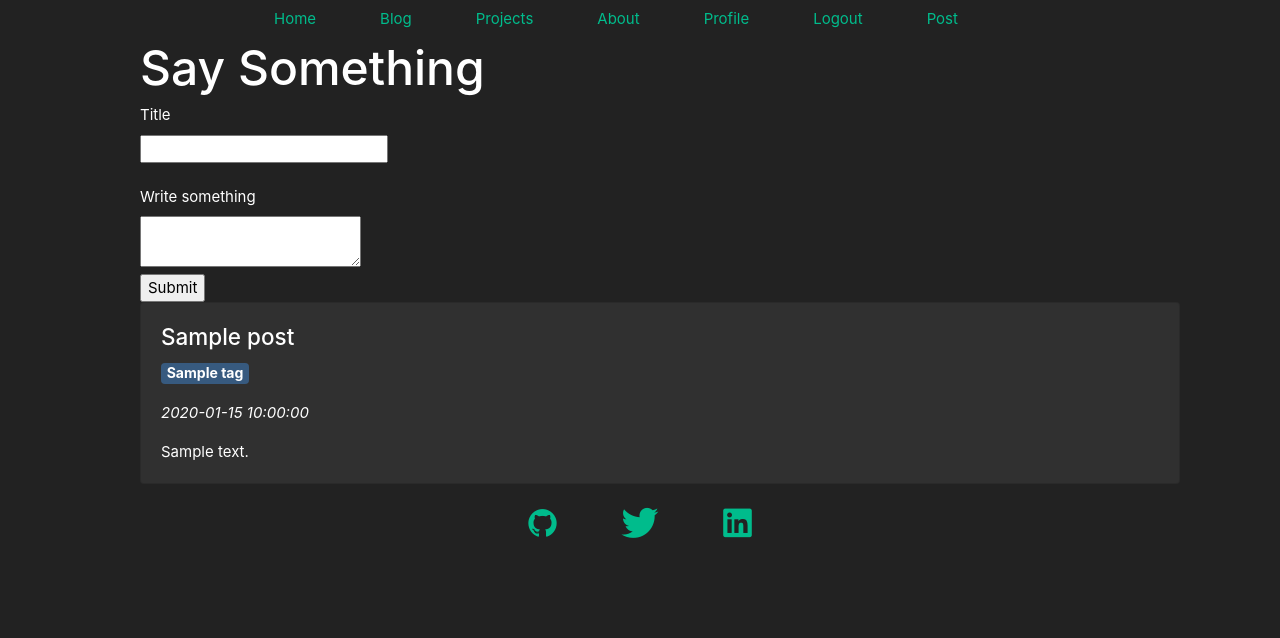
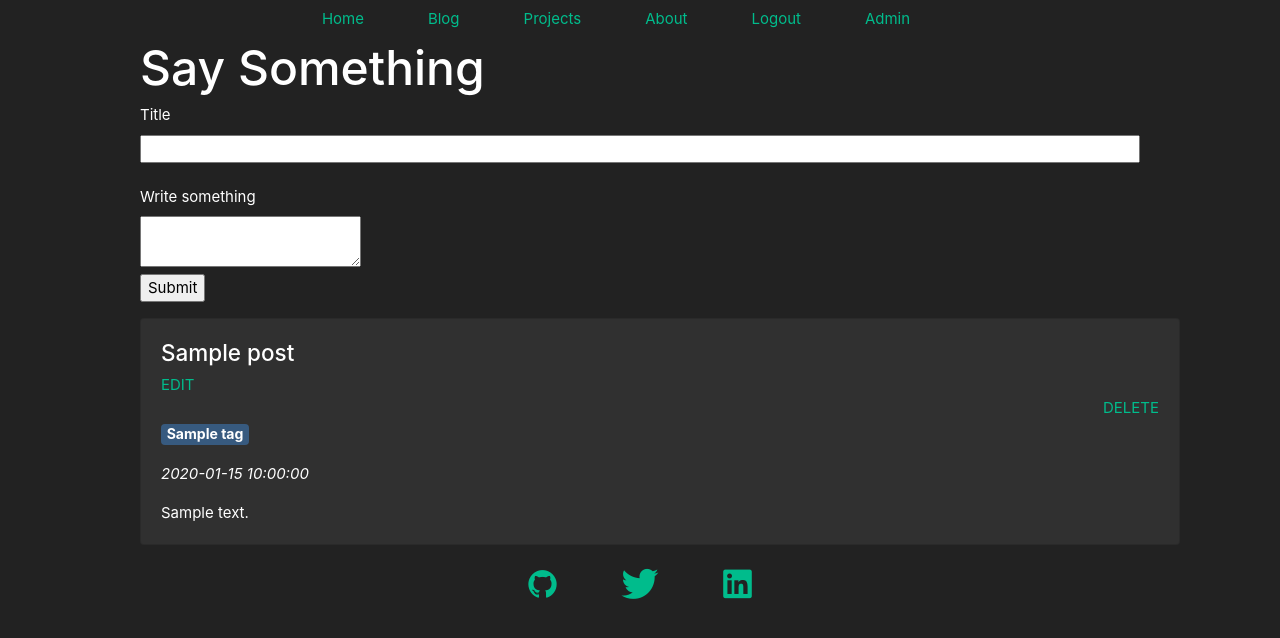
Before and after one commit to hvanlear/portfolio, a Flask app: page /admin-panel in a window 1280 px wide. Shown: the top 638 px of the page. Run offline with Flask 2, Linux system fonts and the light colour scheme; a user stored in the database is signed in; tables that the repository leaves empty hold one stand-in row (values such as "Sample post"); some libraries are stand-ins or nearby versions; some web fonts are replaced.

Commit message:
completed admin panel with edit/delete functionality for posts

```diff
--- a/app/forms.py
+++ b/app/forms.py
@@ -16,3 +16,11 @@ class PostForm(FlaskForm):
     body = CKEditorField('Write something')
     tags = StringField('Tags')
     submit = SubmitField('Submit')
+
+
+class EditPost(FlaskForm):
+    title = StringField('Title', validators=[
+        InputRequired(), Length(max=100)])
+    body = CKEditorField('Write something')
+    tags = StringField('Tags')
+    submit = SubmitField('Submit')
--- a/app/routes.py
+++ b/app/routes.py
@@ -1,6 +1,6 @@
 from flask import render_template, url_for, redirect, flash, request
 from app import app, db
-from app.forms import LoginForm, PostForm
+from app.forms import LoginForm, PostForm, EditPost
 from flask_login import current_user, login_user, logout_user, login_required
 from app.models import User, Post
 from werkzeug.urls import url_parse
@@ -36,26 +36,21 @@ def logout():
     logout_user()
     return redirect(url_for('index'))
 
-
-@app.route('/user/<username>')
-@login_required
-def user(username):
-    user = User.query.filter_by(username=username).first_or_404()
-    return render_template('user.html', user=user)
+# route is undeed, functionality rolled into /admin-panel
 
 
-@app.route('/post', methods=['GET', 'POST'])
-@login_required
-def post():
-    form = PostForm()
-    if form.validate_on_submit():
-        post = Post(title=form.title.data,
-                    body=form.body.data, author=current_user)
-        db.session.add(post)
-        db.session.commit()
-        flash('Post Submitted')
-        return redirect(url_for('index'))
-    return render_template('post.html', form=form)
+# @app.route('/post', methods=['GET', 'POST'])
+# @login_required
+# def post():
+#     form = PostForm()
+#     if form.validate_on_submit():
+#         post = Post(title=form.title.data,
+#                     body=form.body.data, author=current_user)
+#         db.session.add(post)
+#         db.session.commit()
+#         flash('Post Submitted')
+#         return redirect(url_for('index'))
+#     return render_template('post.html', form=form)
 
 
 @app.route('/admin-panel', methods=['GET', 'POST'])
@@ -67,5 +62,42 @@ def admin_panel():
                     body=form.body.data, author=current_user)
         db.session.add(post)
         db.session.commit()
+        flash('Post Submitted')
+        return redirect(url_for('admin_panel'))
     posts = Post.query.order_by(Post.create_date.desc()).all()
     return render_template('admin_panel.html', posts=posts, form=form)
+
+
+@app.route('/admin-panel/<int:post_id>', methods=['GET', 'POST'])
+@login_required
+def edit_post(post_id):
+
+    post = Post.query.get(post_id)
+    if post is None:
+        flash('No Such Post')
+        return redirect(url_for('index'))
+
+    form = EditPost()
+    if form.validate_on_submit():
+        post.title = form.title.data
+        post.body = form.body.data
+        db.session.add(post)
+        db.session.commit()
+        flash('post updated')
+        return redirect(url_for('admin_panel'))
+    elif request.method == 'GET':
+        form.title.data = post.title
+        form.body.data = post.body
+    return render_template('edit_post.html', form=form, post=post)
+
+
+@app.route('/admin-panel/delete/<int:post_id>', methods=['GET', 'POST'])
+@login_required
+def delete_post(post_id):
+    post = Post.query.get(post_id)
+    if post is None:
+        flash('No Such Post')
+        return redirect(url_for('index'))
+    db.session.delete(post)
+    db.session.commit()
+    return redirect(url_for('admin_panel'))
--- a/app/static/css/style.css
+++ b/app/static/css/style.css
@@ -19,3 +19,7 @@ html {
 .card-body {
   padding: 0;
 }
+
+#title {
+  width: 1000px;
+}
--- a/app/templates/admin_panel.html
+++ b/app/templates/admin_panel.html
@@ -17,13 +17,19 @@
 {{ ckeditor.load() }}
 {{ ckeditor.config(name='body') }}
 
-<div class="container">
+<div class="container mt-3">
     <ul>
         {% for post in posts%}
-        <div class="card">
+        <div class="card mb-1">
           <div class="card-body">
             <h4>{{post.title}}</h4>
+            <a href="/admin-panel/{{ post.id }}">EDIT</a>
+            <div class="d-flex flex-row-reverse">
+              <a href="/admin-panel/delete/{{ post.id }}">DELETE</a>
+            </div>
+
             {% for tag in post.tags %}
+
             <p class="lead">
               <a href="/tags/{{ tag.id }}" class="badge badge-primary">{{tag.name}}</a>
             </p>
--- a/app/templates/base.html
+++ b/app/templates/base.html
@@ -41,13 +41,10 @@
         {% if current_user.is_anonymous %}
           {% else %}
           <li class="nav-item">
-            <a class="nav-link" href="{{ url_for('user', username=current_user.username) }}">Profile</a>
-        </li>
-          <li class="nav-item">
             <a class="nav-link" href="{{ url_for('logout') }}">Logout</a>
         </li>
           <li class="nav-item">
-            <a class="nav-link" href="{{ url_for('post') }}">Post</a>
+            <a class="nav-link" href="{{ url_for('admin_panel') }}">Admin</a>
         </li>
         {% endif %}
       </ul>
--- a/app/templates/index.html
+++ b/app/templates/index.html
@@ -18,7 +18,7 @@
   <h3 class="display-7">Recent Posts</h3>
   <ul>
     {% for post in posts%}
-    <div class="card">
+    <div class="card mb-1">
       <div class="card-body">
         <h4>{{post.title}}</h4>
         {% for tag in post.tags %}
```
Also changed, not shown: app/templates/user.html (deleted, +0 -11 lines), app/templates/edit_post.html (renamed from app/templates/post.html).
